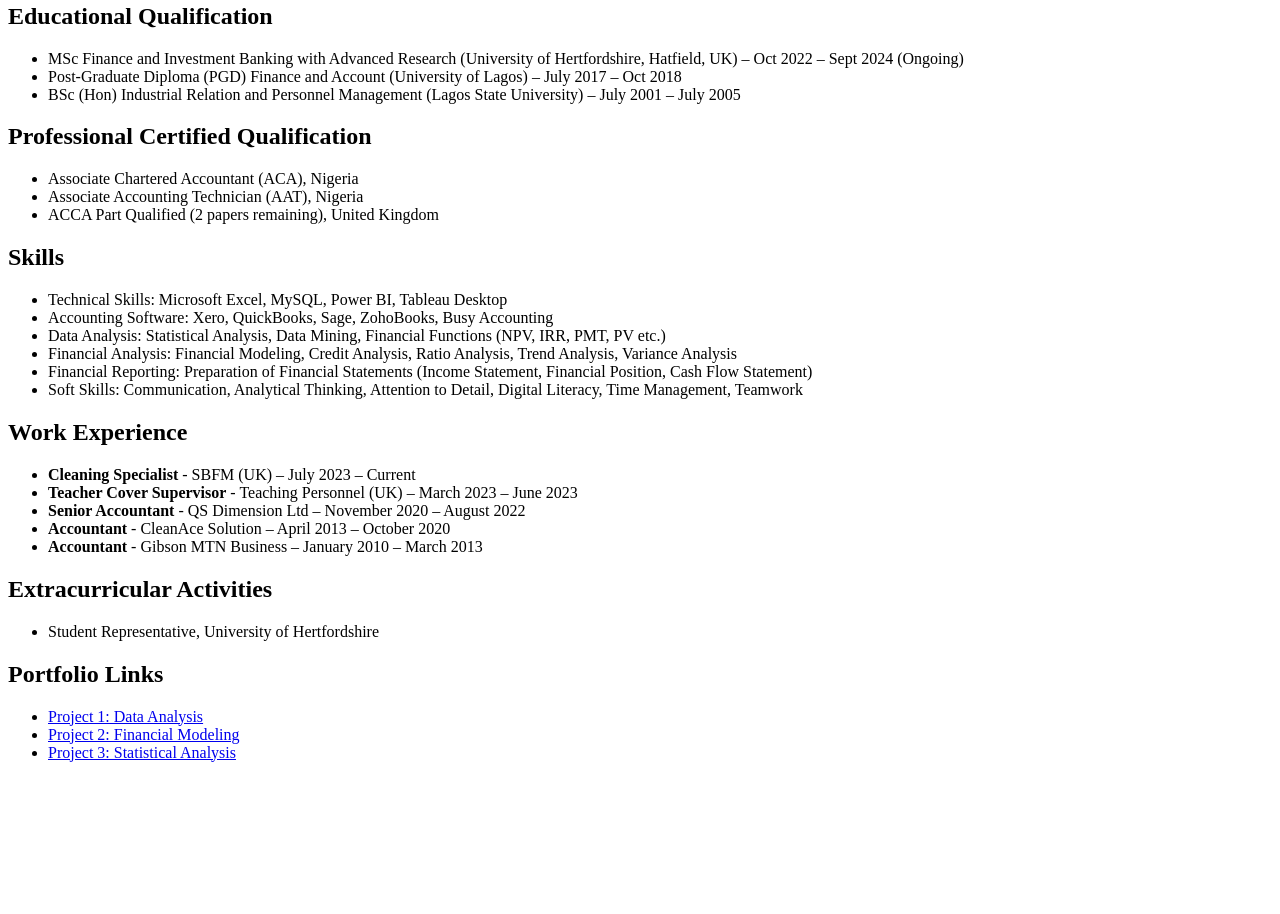
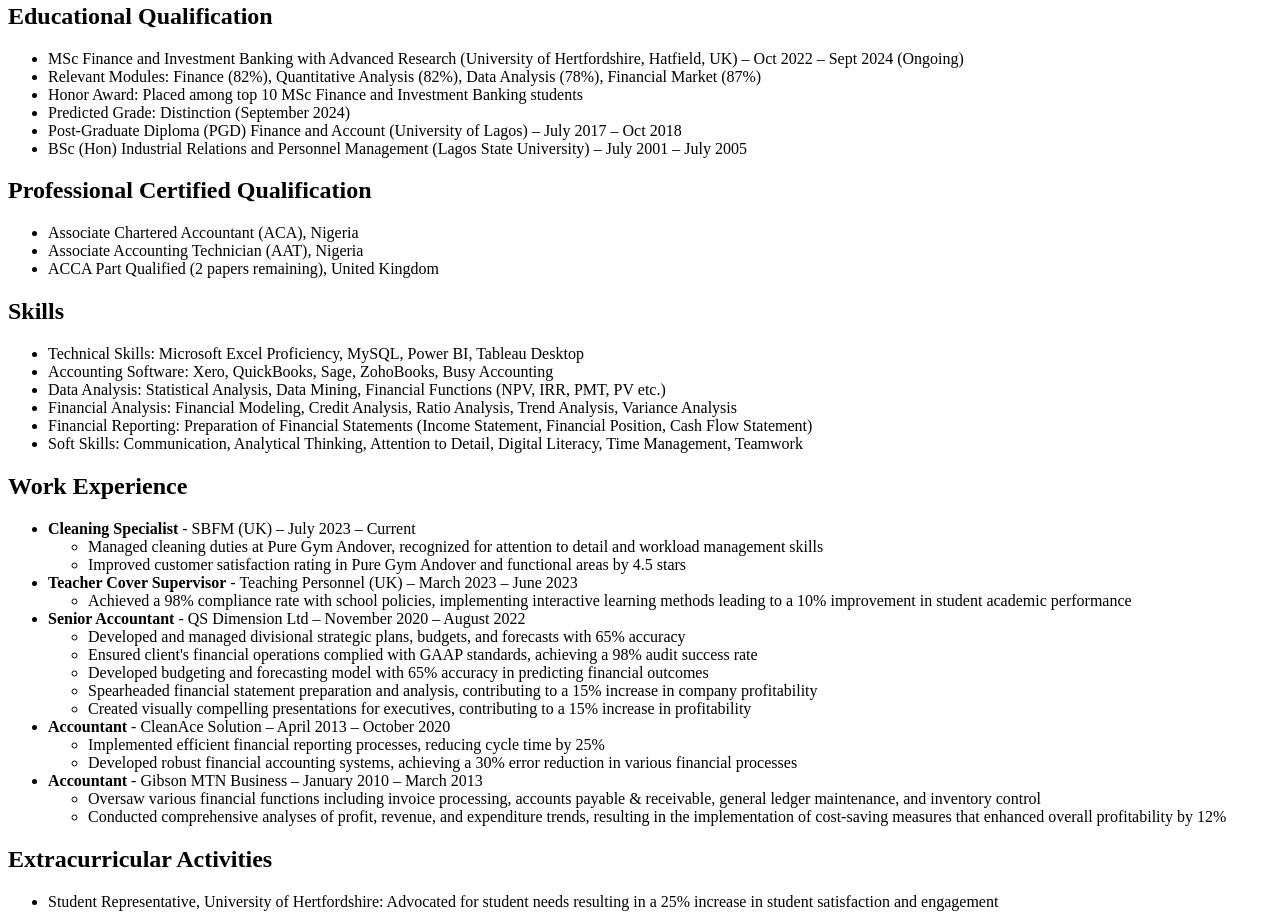
Before and after one commit to TeslimAdeyanju/DataTalks.Club-course-ml-zoomcamp, a plain HTML site: page index.html in a window 1280 px wide. Shown: the part 236-1150 px from the top of the page. Before the commit the page ends 1014 px from the top, so only its background shows below. Drawn offline with Linux system fonts and the light colour scheme.

Commit message:
update...13

```diff
--- a/index.html
+++ b/index.html
@@ -20,8 +20,11 @@
     <h2>Educational Qualification</h2>
     <ul>
         <li>MSc Finance and Investment Banking with Advanced Research (University of Hertfordshire, Hatfield, UK) – Oct 2022 – Sept 2024 (Ongoing)</li>
+        <li>Relevant Modules: Finance (82%), Quantitative Analysis (82%), Data Analysis (78%), Financial Market (87%)</li>
+        <li>Honor Award: Placed among top 10 MSc Finance and Investment Banking students</li>
+        <li>Predicted Grade: Distinction (September 2024)</li>
         <li>Post-Graduate Diploma (PGD) Finance and Account (University of Lagos) – July 2017 – Oct 2018</li>
-        <li>BSc (Hon) Industrial Relation and Personnel Management (Lagos State University) – July 2001 – July 2005</li>
+        <li>BSc (Hon) Industrial Relations and Personnel Management (Lagos State University) – July 2001 – July 2005</li>
     </ul>
 
     <h2>Professional Certified Qualification</h2>
@@ -33,7 +36,7 @@
 
     <h2>Skills</h2>
     <ul>
-        <li>Technical Skills: Microsoft Excel, MySQL, Power BI, Tableau Desktop</li>
+        <li>Technical Skills: Microsoft Excel Proficiency, MySQL, Power BI, Tableau Desktop</li>
         <li>Accounting Software: Xero, QuickBooks, Sage, ZohoBooks, Busy Accounting</li>
         <li>Data Analysis: Statistical Analysis, Data Mining, Financial Functions (NPV, IRR, PMT, PV etc.)</li>
         <li>Financial Analysis: Financial Modeling, Credit Analysis, Ratio Analysis, Trend Analysis, Variance Analysis</li>
@@ -44,15 +47,37 @@
     <h2>Work Experience</h2>
     <ul>
         <li><strong>Cleaning Specialist</strong> - SBFM (UK) – July 2023 – Current</li>
+        <ul>
+            <li>Managed cleaning duties at Pure Gym Andover, recognized for attention to detail and workload management skills</li>
+            <li>Improved customer satisfaction rating in Pure Gym Andover and functional areas by 4.5 stars</li>
+        </ul>
         <li><strong>Teacher Cover Supervisor</strong> - Teaching Personnel (UK) – March 2023 – June 2023</li>
+        <ul>
+            <li>Achieved a 98% compliance rate with school policies, implementing interactive learning methods leading to a 10% improvement in student academic performance</li>
+        </ul>
         <li><strong>Senior Accountant</strong> - QS Dimension Ltd – November 2020 – August 2022</li>
+        <ul>
+            <li>Developed and managed divisional strategic plans, budgets, and forecasts with 65% accuracy</li>
+            <li>Ensured client's financial operations complied with GAAP standards, achieving a 98% audit success rate</li>
+            <li>Developed budgeting and forecasting model with 65% accuracy in predicting financial outcomes</li>
+            <li>Spearheaded financial statement preparation and analysis, contributing to a 15% increase in company profitability</li>
+            <li>Created visually compelling presentations for executives, contributing to a 15% increase in profitability</li>
+        </ul>
         <li><strong>Accountant</strong> - CleanAce Solution – April 2013 – October 2020</li>
+        <ul>
+            <li>Implemented efficient financial reporting processes, reducing cycle time by 25%</li>
+            <li>Developed robust financial accounting systems, achieving a 30% error reduction in various financial processes</li>
+        </ul>
         <li><strong>Accountant</strong> - Gibson MTN Business – January 2010 – March 2013</li>
+        <ul>
+            <li>Oversaw various financial functions including invoice processing, accounts payable & receivable, general ledger maintenance, and inventory control</li>
+            <li>Conducted comprehensive analyses of profit, revenue, and expenditure trends, resulting in the implementation of cost-saving measures that enhanced overall profitability by 12%</li>
+        </ul>
     </ul>
 
     <h2>Extracurricular Activities</h2>
     <ul>
-        <li>Student Representative, University of Hertfordshire</li>
+        <li>Student Representative, University of Hertfordshire: Advocated for student needs resulting in a 25% increase in student satisfaction and engagement</li>
     </ul>
 
     <h2>Portfolio Links</h2>
```
